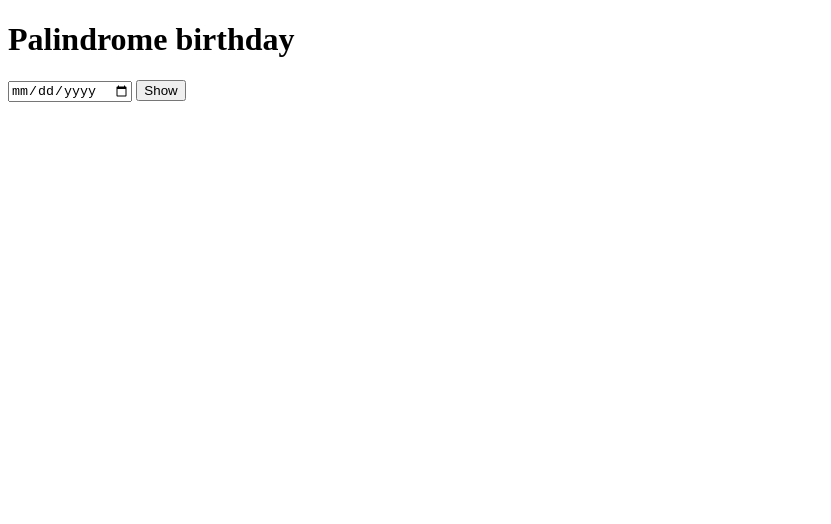
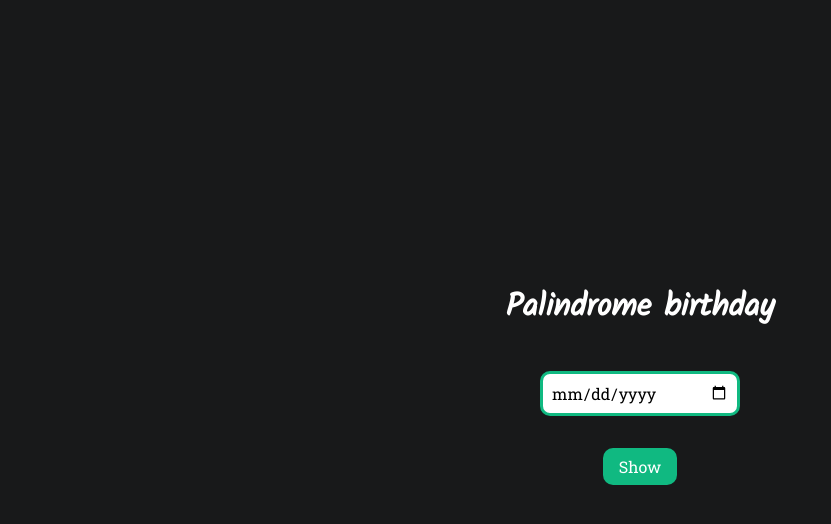
Before and after one commit to dipen2000/markthirteen-birthday-palindrome, a plain HTML site: page index.html in a window 1280 px wide. Shown: the whole page, without its empty margins (0-831 px from the left). Drawn offline with Linux system fonts and the light colour scheme.

Commit message:
app finished

```diff
--- a/index.html
+++ b/index.html
@@ -9,9 +9,11 @@
     <script src="./script.js" defer></script>
 </head>
 <body>
-    <h1>Palindrome birthday</h1>
-    <input type="date" id="date-input" />
-    <button id="show-btn">Show</button>
-    <p class="message"></p>
+    <div class="content">
+        <h1 class="heading">Palindrome birthday</h1>
+        <input type="date" id="date-input" />
+        <button id="show-btn">Show</button>
+        <p class="message"></p>
+    </div>
 </body>
 </html>
--- a/script.js
+++ b/script.js
@@ -138,11 +138,14 @@ function showClickListner(){
 
         let isPalindrome = checkPalindromeForAllTheFormats(date);
         if(isPalindrome){
-            message.innerText = "Yay your birthday is a palindrome."
+            message.innerText = "Yay!! your birthday is a palindrome."
         }
         else{
             let [counter , nextDate] = getNextPalindromeDate(date);
             message.innerText = `The next palindrome date is ${nextDate.day}-${nextDate.month}-${nextDate.year}, You missed it by ${counter}. `;
         }
     }
+    else{
+        message.innerText = "Please fill the input correctly."
+    }
 }
--- a/styles.css
+++ b/styles.css
@@ -0,0 +1,64 @@
+@import url('https://fonts.googleapis.com/css2?family=Kalam&display=swap');
+@import url('https://fonts.googleapis.com/css2?family=Roboto+Slab:wght@400;600&display=swap');
+*{
+    box-sizing: border-box;
+}
+:root{
+    --bg-color : #18191a;
+    --primary-color : #10B981;
+}
+body{
+    margin: 0;
+    padding: 0;
+    overflow: hidden;
+}
+
+.content{
+    height : 100vh;
+    width : 100vw;
+    display: flex;
+    /* border: 3px solid red; */
+    flex-direction: column;
+    align-items: center;
+    justify-content: center;
+    background-color : var(--bg-color);
+}
+
+.heading{
+    font-family: 'Kalam', cursive;
+    color : white;
+}
+
+input{
+    width : 12.5rem;
+    /* text-align: center; */
+    margin : 1rem 0;
+    padding : 0.5rem;
+    outline : 0;
+    border : 5px solid var(--primary-color);
+    border-radius: 10px;
+    font-size: 1rem;
+    font-family: 'Roboto Slab', serif;
+    border: 3px solid var(--primary-color);
+    font-family: 'Roboto Slab', serif;
+}
+
+#show-btn{
+    padding : 0.5rem 1rem;
+    outline : 0;
+    background-color : var(--primary-color);
+    border : 0;
+    border-radius: 10px;
+    color : white;
+    font-size: 1rem;
+    font-family: 'Roboto Slab', serif;
+    cursor : pointer;
+    margin : 1rem 0;
+}
+
+.message{
+    font-family: 'Roboto Slab', serif;
+    font-weight: bold;
+    font-size: 1.2rem;
+    color : var(--primary-color);
+}
```
